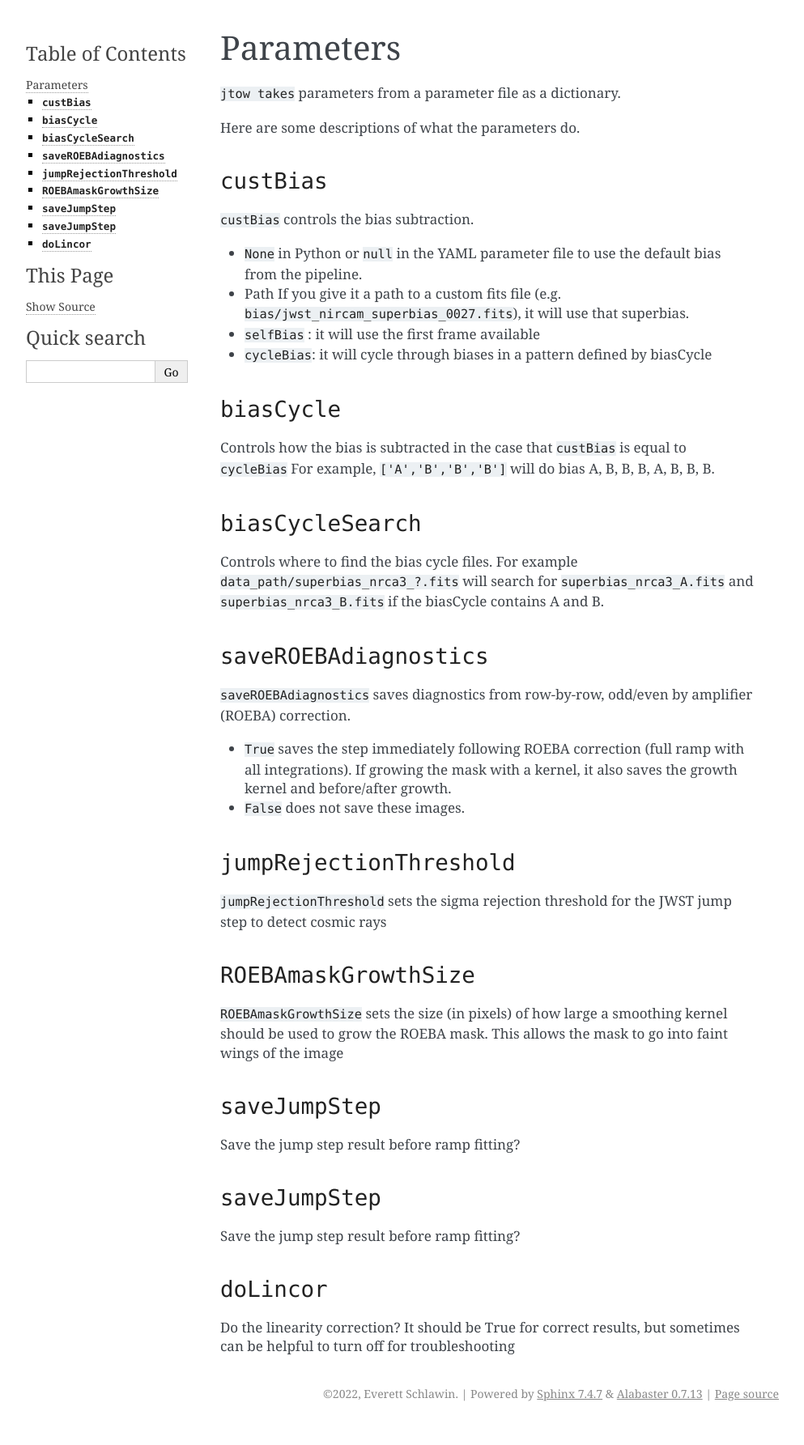
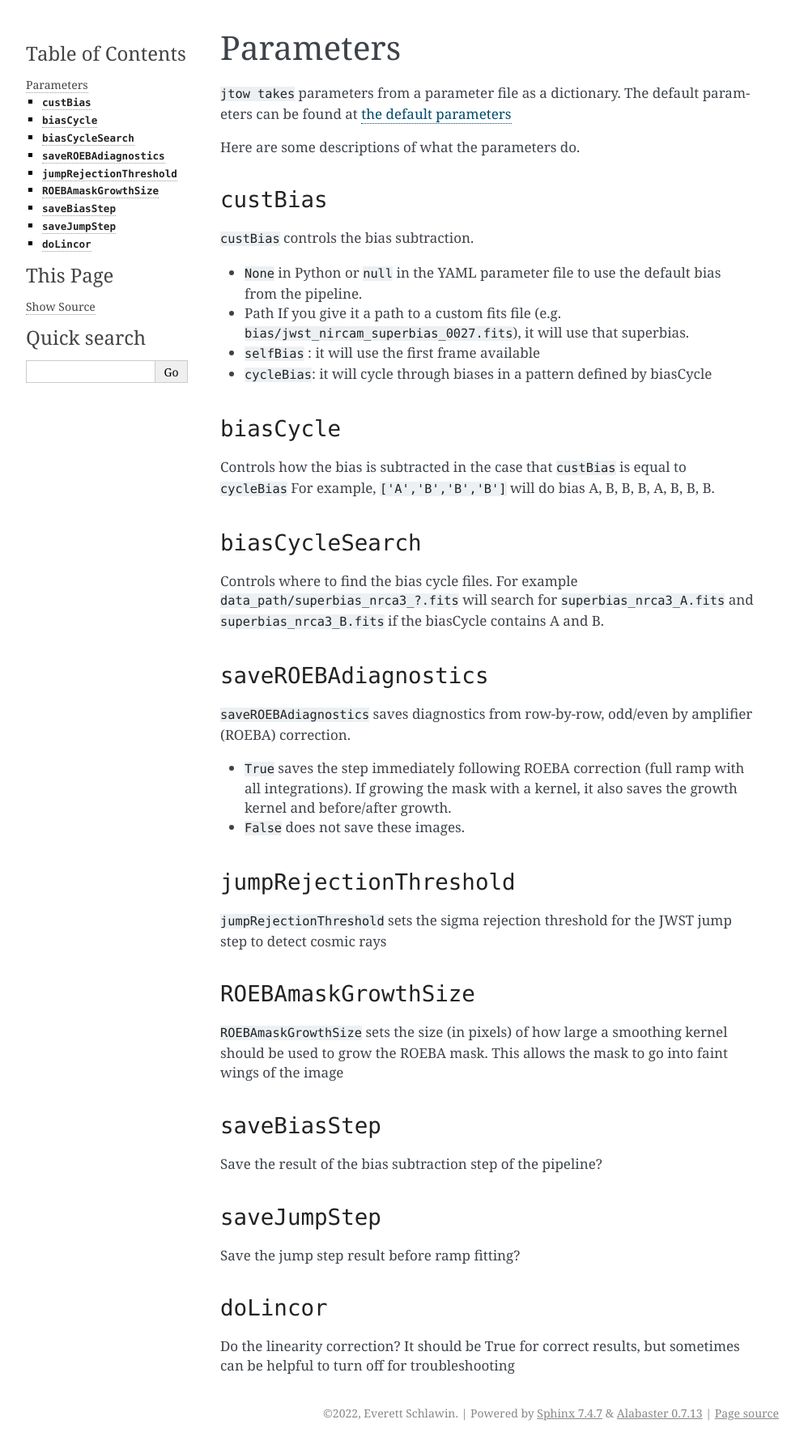
Before and after one commit to eas342/jtow, a Sphinx documentation site: the page built from docs/parameters.rst, in a window 1280 px wide. Shown: the whole page at 81% size, without its empty margins (148-1141 px from the left). Built offline with Sphinx 7.4.7, drawn with Linux system fonts in a browser that asks for light colours; pages that are not in the unit, such as notebooks, are missing from menus; before the commit the page ends 1761 px from its top, so only the background shows below that.

Commit message:
added a separate page for the default parameters

```diff
--- a/docs/index.rst
+++ b/docs/index.rst
@@ -8,6 +8,7 @@
    readme
    installation
    parameters
+   default_parameters
    quickstart
    modules
    contributing
--- a/docs/parameters.rst
+++ b/docs/parameters.rst
@@ -1,8 +1,10 @@
+.. _parameter-descriptions:
 ==========
 Parameters
 ==========
 
 :code:`jtow takes` parameters from a parameter file as a dictionary.
+The default parameters can be found at :ref:`the default parameters <default-parameters>`
 
 Here are some descriptions of what the parameters do.
 
@@ -43,9 +45,9 @@
 :code:`ROEBAmaskGrowthSize` sets the size (in pixels) of how large a smoothing kernel should be used to grow the ROEBA mask.
 This allows the mask to go into faint wings of the image
 
-:code:`saveJumpStep`
+:code:`saveBiasStep`
 ~~~~~~~~~~~~~~~~~~~~
-Save the jump step result before ramp fitting?
+Save the result of the bias subtraction step of the pipeline?
 
 :code:`saveJumpStep`
 ~~~~~~~~~~~~~~~~~~~~
```
Also changed, not shown: docs/default_parameters.rst (added, +14 -0 lines).
